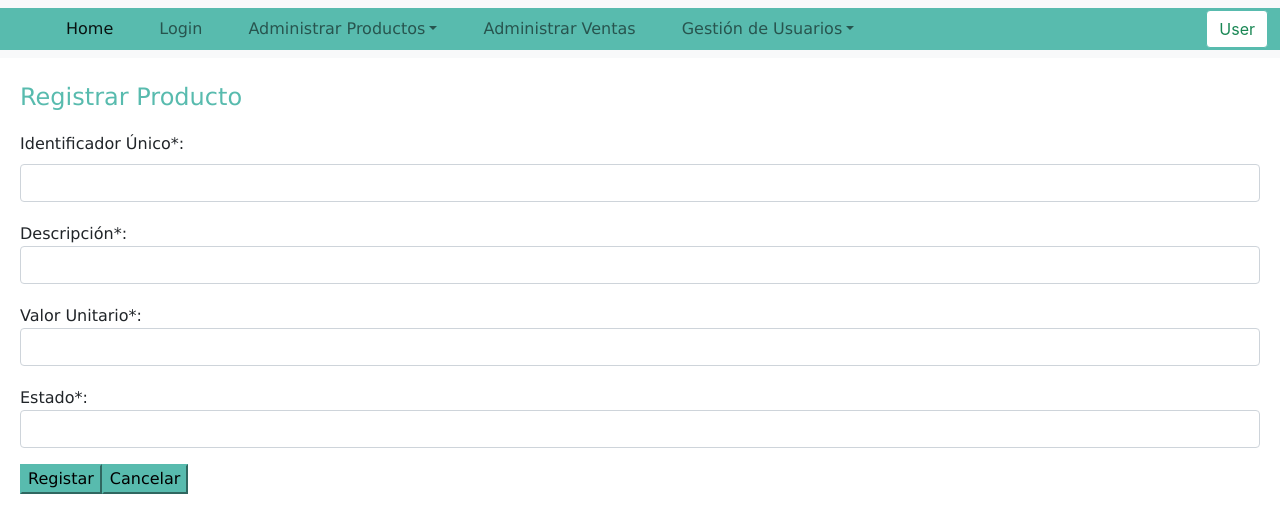
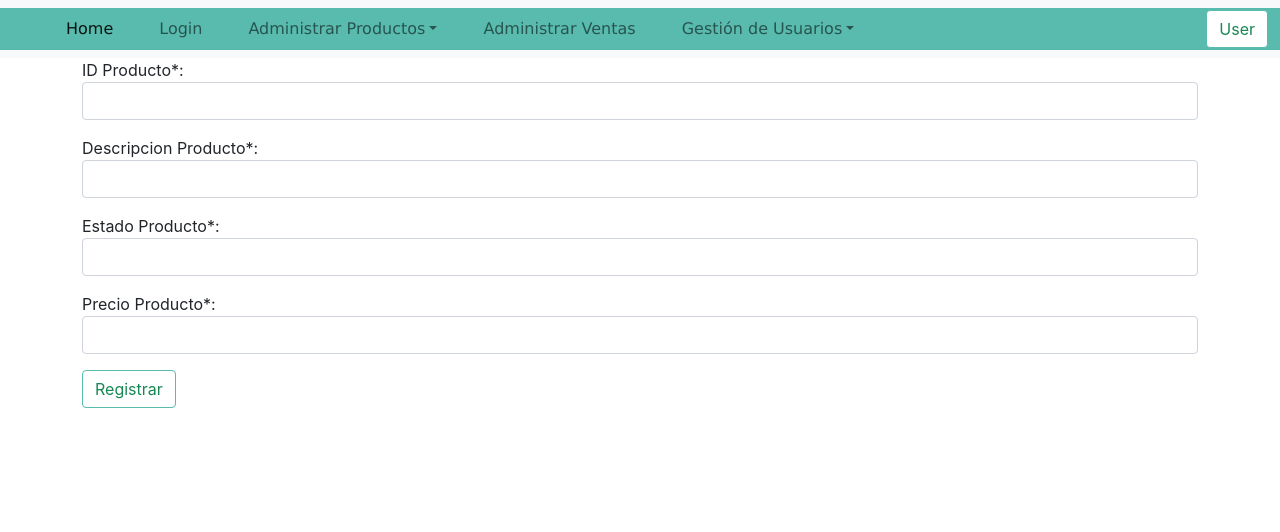
Before and after one commit to btflorezc/DesarrolloSoftwareTheApprentice, a React (Create React App) app in the folder ReactSistemaVentasAntonela/misiontic-shop-antonela/: page /productos in a window 1280 px wide. Shown: the top 532 px of the page. Built offline with nearby package versions, Linux system fonts and the light colour scheme.

Commit message:
Módulo Productos falta Actualizar

```diff
--- a/ReactSistemaVentasAntonela/misiontic-shop-antonela/src/gestion-usuarios/gestion-usuarios-actualizar/GestionUsuariosActualizarPage.jsx
+++ b/ReactSistemaVentasAntonela/misiontic-shop-antonela/src/gestion-usuarios/gestion-usuarios-actualizar/GestionUsuariosActualizarPage.jsx
@@ -40,7 +40,7 @@ function GestionUsuariosActualizarPage() {
         try {
             limpiarCampos();
             var src = document.getElementById('search').value;
-            const url = "http://localhost:3001/get-usuarios/" + src;
+            const url = "http://localhost:3001/get-user/" + src;
             console.log(url);
             const response = await fetch(url);
             const jsonResponse = await response.json();
--- a/ReactSistemaVentasAntonela/misiontic-shop-antonela/src/gestion-usuarios/gestion-usuarios-eliminar/GestionUsuariosEliminarPage.jsx
+++ b/ReactSistemaVentasAntonela/misiontic-shop-antonela/src/gestion-usuarios/gestion-usuarios-eliminar/GestionUsuariosEliminarPage.jsx
@@ -39,7 +39,7 @@ function GestionUsuariosEliminarPage(){
             try {
                 limpiarCampos();
                 var src = document.getElementById('search').value;
-                const url="http://localhost:3001/get-usuarios/"+src;
+                const url="http://localhost:3001/get-user/"+src;
                 console.log(url);
                 const response = await fetch(url);
                 const jsonResponse = await response.json();
--- a/ReactSistemaVentasAntonela/misiontic-shop-antonela/src/gestion-usuarios/gestion-usuarios-registrar/GestionUsuariosRegistrarPage.jsx
+++ b/ReactSistemaVentasAntonela/misiontic-shop-antonela/src/gestion-usuarios/gestion-usuarios-registrar/GestionUsuariosRegistrarPage.jsx
@@ -20,7 +20,7 @@ const GestionUsuariosRegistrarPage = () => {
             email: email,
             telefono_usuario: telefono_usuario
         }
-        const response = await fetch('http://localhost:3001/add-usuario', {
+        const response = await fetch('http://localhost:3001/add-user', {
             method: 'POST',
             headers: {
               'Content-Type': 'application/json'
--- a/ReactSistemaVentasAntonela/misiontic-shop-antonela/src/home/HomePage.jsx
+++ b/ReactSistemaVentasAntonela/misiontic-shop-antonela/src/home/HomePage.jsx
@@ -8,7 +8,7 @@ function HomePage() {
     const [validUser, setValidUser] =useState(false);
     const {loginWithRedirect} = useAuth0();
     const validateUserRole = async () =>{
-      const response = await fetch(`http://localhost:3001/get-usuario?email=${user.email}`);
+      const response = await fetch(`http://localhost:3001/get-user?email=${user.email}`);
       const jsonResponse = await response.json();
       return jsonResponse;
 
@@ -28,7 +28,7 @@ function HomePage() {
       }
 
       if(userData){
-        if(userData.rol != "invited"){
+        if(userData.rol != "invitado"){
           setValidUser(true);
           localStorage.setItem("state", userData.rol);
         }
--- a/ReactSistemaVentasAntonela/misiontic-shop-antonela/src/productos/ProductosPage.jsx
+++ b/ReactSistemaVentasAntonela/misiontic-shop-antonela/src/productos/ProductosPage.jsx
@@ -1,33 +1,54 @@
-import React, { Fragment, useState } from 'react';
-import '../productos/productStyles.css';
-function ProductosPage() {
+import React, { useState } from 'react'
 
+const ProductosPage = () => {
+    const [id_producto, setId_Producto] = useState(0);
+    const [descripcion_producto, setDescripcion_Producto] = useState('');
+    const [estado_producto, setEstado_Producto] = useState(0);
+    const [precio_producto, setPrecio_Producto] = useState('');
+
+    const addProducto = async() => {
+        const productoData = {
+            id_producto: id_producto,
+            descripcion_producto: descripcion_producto,
+            estado_producto: estado_producto,
+            precio_producto: precio_producto,
+
+        }
+        const response = await fetch('http://localhost:3001/add-producto', {
+            method: 'POST',
+            headers: {
+              'Content-Type': 'application/json'
+            },
+            body: JSON.stringify(productoData)
+          });
+          const jsonResponse = await response.json();
+          console.log(jsonResponse);
+
+    }
     return (
-        <Fragment>
-            <div>
-                <header>
-                    <h4 className="Actualizar">Registrar Producto</h4>
-                </header>
+        <div className='container' >
+            <form>
                 <div className="mb-3">
-                    <label  for="ID" className="form-label">Identificador Único*:</label><br/>
-                    <input type="text" class="form-control" id="ID" name="ID"/>
+                    <label for="id_producto">ID Producto*:</label>
+                    <input type="number" className="form-control" id="id_usuarios" name="id_producto" onChange={(e) => setId_Producto(e.target.value) } />
                 </div>
                 <div className="mb-3">
-                    <label  for="Nombre">Descripción*:</label><br/>
-                    <input type="text" className="form-control" id="Nombre" name="Nombre"/>
+                    <label for="descripcion_producto">Descripcion Producto*:</label>
+                    <input type="text" class="form-control" id="descripcion_producto" name="descripcion_producto" onChange={(e) => setDescripcion_Producto(e.target.value) } />
                 </div>
                 <div className="mb-3">
-                    <label  for="Descripción">Valor Unitario*:</label><br/>
-                    <input type="text" className="form-control" id="Descripción" name="Descripción"/>
+                    <label for="estado_producto">Estado Producto*:</label>
+                    <input type="text" className="form-control" id="estado_producto" name="estado_producto" onChange={(e) => setEstado_Producto(e.target.value) } />
                 </div>
                 <div className="mb-3">
-                    <label  for="Estado">Estado*:</label><br/>
-                    <input type="text" className="form-control" id="Estado" name="Estado"/>
+                    <label for="precio_producto">Precio Producto*:</label>
+                    <input type="text" className="form-control" id="precio_producto" name="precio_producto" onChange={(e) => setPrecio_Producto(e.target.value) } />
                 </div>
-                <input type="button" className="button1" value="Registar" type="submit" />
-                <input type="button" className="button2" value="Cancelar" onclick="window.location.href='GestionarProductosPage.jsx'"></input>
-            </div>
-        </Fragment>
+
+                <button type="button" onClick={addProducto} class="btn btn-outline-success">Registrar</button>
+            </form>
+        </div>
     )
 }
-export default ProductosPage;
+
+export default ProductosPage
--- a/ReactSistemaVentasAntonela/misiontic-shop-antonela/src/productos/actualizar-productos/ActualizarProductosPage.jsx
+++ b/ReactSistemaVentasAntonela/misiontic-shop-antonela/src/productos/actualizar-productos/ActualizarProductosPage.jsx
@@ -4,39 +4,90 @@ import ForbidenComponent from '../../shared/components/forbiden/ForbidenComponen
 import { Redirect } from 'react-router';
 
 function ActualizarProductosPage() {
-    const {isAuthenticated} = useAuth0();
-    if (localStorage.getItem("state") == "user") {
-        return (
-            <Fragment>
-                <div>
-                    <header>
-                        <h4 className="Actualizar">Actualizar Producto</h4>
-                    </header>
-                    <div className="mb-3">
-                        <label for="ID" className="form-label">Identificador Único*:</label><br />
-                        <input type="text" class="form-control" id="ID" name="ID" />
-                    </div>
-                    <div className="mb-3">
-                        <label for="Nombre">Descripción*:</label><br />
-                        <input type="text" className="form-control" id="Nombre" name="Nombre" />
-                    </div>
-                    <div className="mb-3">
-                        <label for="Descripción">Valor Unitario*:</label><br />
-                        <input type="text" className="form-control" id="Descripción" name="Descripción" />
-                    </div>
-                    <div className="mb-3">
-                        <label for="Estado">Estado*:</label><br />
-                        <input type="text" className="form-control" id="Estado" name="Estado" />
-                    </div>
-                    <input type="button" className="button1" value="Actualizar" type="submit" />
-                    <input type="button" className="button2" value="Cancelar"></input>
+    const limpiarCampos  = async (search) =>{
+        document.getElementById('id_producto').value = "";
+        document.getElementById('descripcion_producto').value = "";
+        document.getElementById('estado_producto').value = "";
+        document.getElementById('precio_producto').value = "";
+
+    }
+
+
+    const addProducto = async () => {
+        const productoData = {
+            id_producto: document.getElementById('id_producto').value,
+            descripcion_producto: document.getElementById('descripcion_producto').value,
+            estado_producto: document.getElementById('estado_producto').value,
+            precio_producto: document.getElementById('precio_producto').value
+
+        }
+        const response = await fetch('http://localhost:3001/update/id_producto', {
+            method: 'PUT',
+            headers: {
+                'Content-Type': 'application/json'
+            },
+            body: JSON.stringify(productoData)
+        });
+        const jsonResponse = await response.json();
+        console.log(jsonResponse);
+    }
+
+    const getProducto = async (search) => {
+        try {
+            limpiarCampos();
+            var src = document.getElementById('search').value;
+            const url = "http://localhost:3001/get-producto" + src;
+            console.log(url);
+            const response = await fetch(url);
+            const jsonResponse = await response.json();
+
+            console.log(jsonResponse);
+            document.getElementById('id_producto').value = jsonResponse.data[0].id_producto;
+            document.getElementById('descripcion_producto').value = jsonResponse.data[0].descripcion_producto;
+            document.getElementById('estado_producto').value = jsonResponse.data[0].estado_producto;
+            document.getElementById('precio_producto').value = jsonResponse.data[0].precio_producto;
+
+
+            console.log(jsonResponse.data);
+        }
+        catch (error) {
+            console.log(error)
+        }
+    }
+
+    return (
+
+
+
+        <>
+
+        <div className='container'></div><div class="input-group">
+            <input type="search" class="form-control rounded" placeholder="Search" aria-label="Search"
+                aria-describedby="search-addon" id="search" name="search" />
+            <button type="button" onClick={getProducto} className="btn btn-outline-primary" id="boton">Buscar Id Producto</button>
+        </div>
+            <form>
+                <div className="mb-3">
+                    <label for="id_producto">ID Producto*:</label>
+                    <input type="number" className="form-control" id="id_producto" name="id_producto" disabled="true" /* value = {tipo} */ /* onChange={(e) => setTipo_Documento(e.target.value) *//* } */ />
                 </div>
-            </Fragment>
-        )
-    }
-    else {
-        return <Redirect to="/"></Redirect>
-    }
+                <div className="mb-3">
+                    <label for="descripcion_producto">Descripcion Producto*:</label>
+                    <input type="text" className="form-control" id="descripcion_producto" name="descripcion_producto" /* value = {tipo} */ /* onChange={(e) => setTipo_Documento(e.target.value) *//* } */ />
+                </div>
+                <div className="mb-3">
+                    <label for="estado_producto">Estado Producto*:</label>
+                    <input type="number" className="form-control" id="estado_producto" name="estado_producto" /* value={num} */ /* onChange={(e) => setNum_Identificacion(e.target.value) *//* } */ />
+                </div>
+                <div className="mb-3">
+                    <label for="precio_producto">Precio Producto*:</label>
+                    <input type="text" className="form-control" id="precio_producto" name="precio_producto" /* value= {nombre} */ /* onChange={(e) => setNombre_Usuario(e.target.value) *//* } */ />
+                </div>
+
+                <button type="button" onClick={addProducto} className="btn btn-outline-success">Actualizar</button>
+            </form></>
+    )
+
 }
 
 export default ActualizarProductosPage;
--- a/ReactSistemaVentasAntonela/misiontic-shop-antonela/src/productos/listar-productos/ListarPage.jsx
+++ b/ReactSistemaVentasAntonela/misiontic-shop-antonela/src/productos/listar-productos/ListarPage.jsx
@@ -1,9 +1,11 @@
 import { useAuth0 } from '@auth0/auth0-react';
-import React, { useState, useEffect } from 'react'
+import React, { useState, useEffect, Fragment } from 'react'
 import ForbidenComponent from '../../shared/components/forbiden/ForbidenComponent';
 
 function ListarPage() {
   const [productos, setProductos] = useState([]);
+  const {isAuthenticated} =useAuth0();
+  const [validUser, setValidUser] =useState(false);
 
   const getProductos = async () => {
     try {
@@ -28,12 +30,22 @@ function ListarPage() {
 
   }
 
+  const grantAccess=()=>{
+    if(localStorage.getItem("state")=="user"){
+      setValidUser(true)
+    }else{
+      setValidUser(false)
+    }
+  }
+
+
   useEffect(() => {
+    grantAccess();
     getProductos();
-  },[]);
+  },[isAuthenticated,validUser]);
     return (
       <div className="container">
-        <table className="table">
+        {validUser?<table className="table">
           <thead>
             <tr>
               <th scope="col">id</th>
@@ -45,10 +57,12 @@ function ListarPage() {
           <tbody>
             {productos}
           </tbody>
-        </table>
+        </table>:<ForbidenComponent/>}
       </div>
     )
 
 }
 
+
+
 export default ListarPage
```
Also changed, not shown: 1 other file (tests, documents, lock files or other folders).
